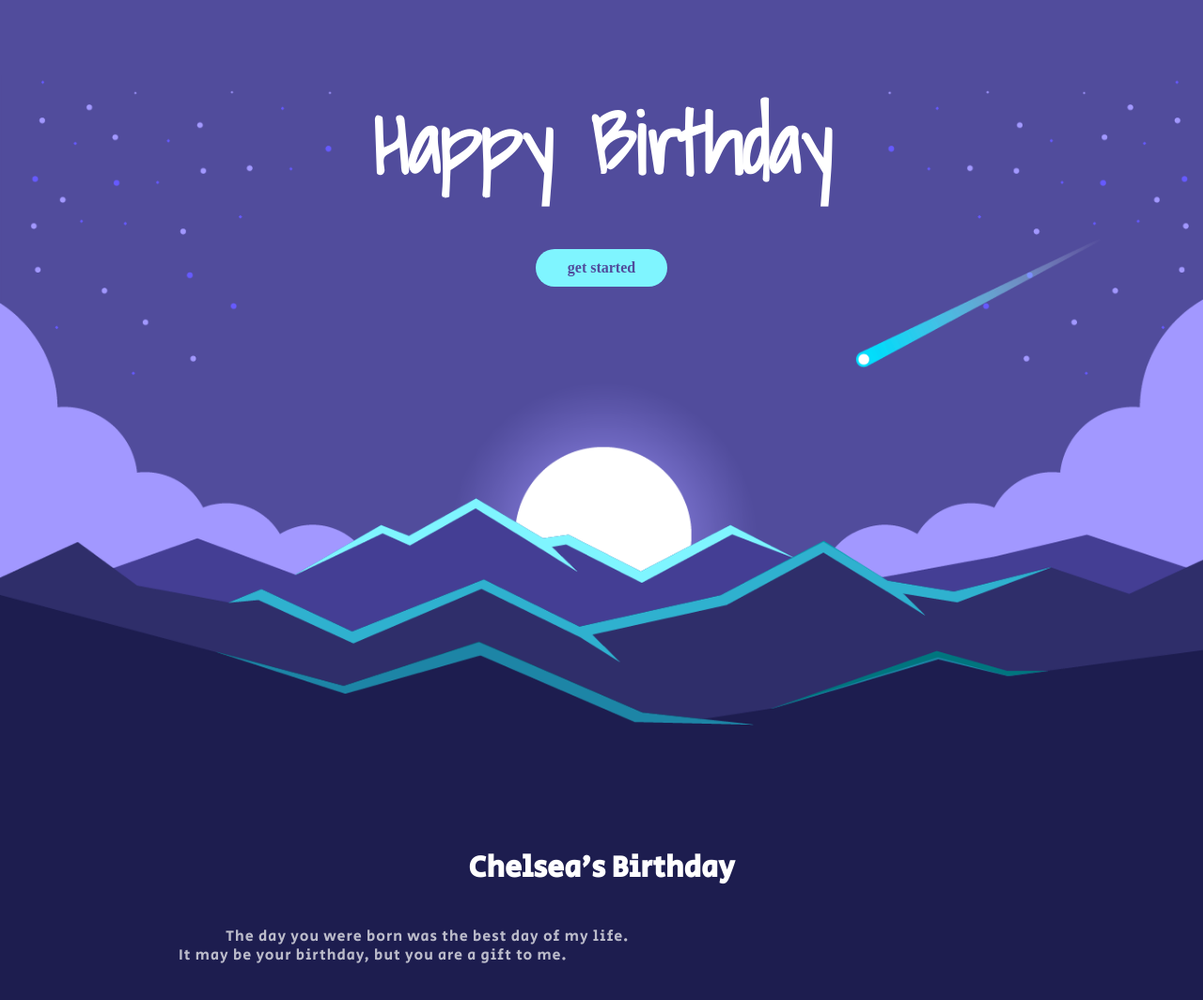
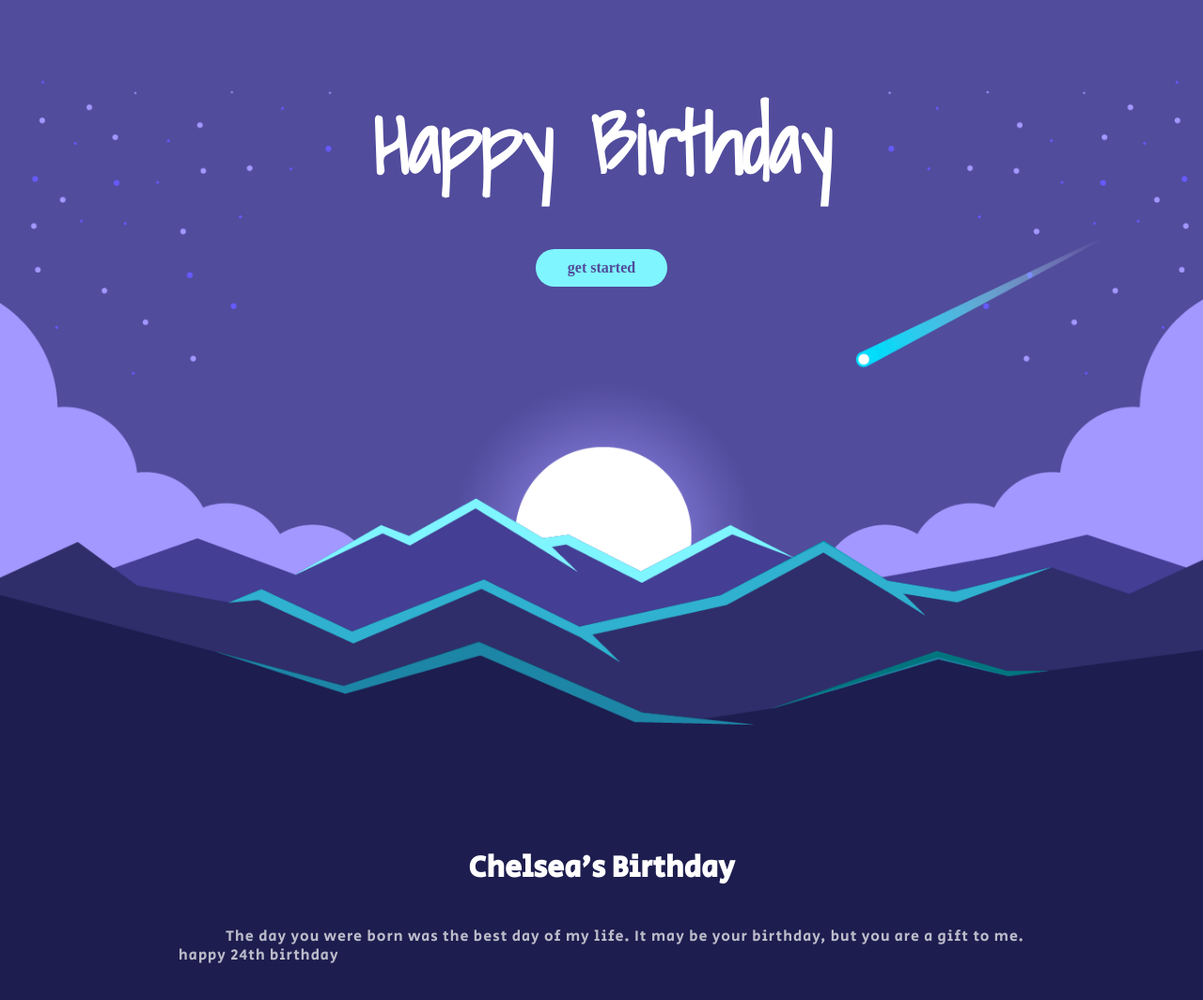
Before and after one commit to ChelseaAP/ChelseaAP.github.io, a plain HTML site: page index.html in a window 1280 px wide. Shown: the whole page at 94% size. Drawn offline with Linux system fonts and the light colour scheme.

Commit message:
Update index.html

```diff
--- a/index.html
+++ b/index.html
@@ -28,8 +28,8 @@
     <div class="content" id="text">
       <h1>Chelsea's Birthday</h1>
       <p>
-        The day you were born was the best day of my life.<br>It may be your
-        birthday, but you are a gift to me.
+        The day you were born was the best day of my life. It may be your
+        birthday, but you are a gift to me. happy 24th birthday
       </p>
     </div>
 
```
